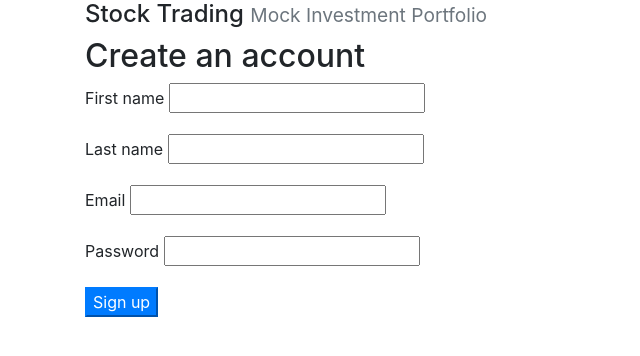
After one commit to ucsb-cs48-w19/6pm-stock-trading, a Flask app: page /signup in a window 1280 px wide. The commit adds this page. Shown: the top 356 px of the page, without its empty margins (0-640 px from the left). Run offline with Flask 2, Linux system fonts and the light colour scheme; some libraries are stand-ins or nearby versions.

Commit message:
added signup page, form for signup, and connected database to signup

```diff
--- /dev/null
+++ b/app/forms.py
@@ -0,0 +1,10 @@
+from flask_wtf import Form
+from wtforms import StringField, PasswordField, SubmitField
+from wtforms.validators import DataRequired, Email, Length
+
+class SignupForm(Form):
+  first_name = StringField('First name', validators=[DataRequired("Please enter your first name.")])
+  last_name = StringField('Last name', validators=[DataRequired("Please enter your last name.")])
+  email = StringField('Email', validators=[DataRequired("Please enter your email address."), Email("Please enter your email address.")])
+  password = PasswordField('Password', validators=[DataRequired("Please enter a password."), Length(min=6, message="Passwords must be 6 characters or more.")])
+  submit = SubmitField('Sign up')
--- a/app/routes.py
+++ b/app/routes.py
@@ -1,5 +1,6 @@
-from flask import Flask, render_template
+from flask import Flask, render_template, request, session, redirect, url_for
 from models import db, User
+from forms import SignupForm
 
 app = Flask(__name__)
 
@@ -20,24 +21,30 @@ def about():
 def dashboard():
   return render_template("dashboard.html")
 
-
 @app.route("/personal-info")
 def personal_info():
   return render_template("personal-info.html")
 
-@app.route("/login")
-def login():
-    return render_template("login.html")
+@app.route("/signup", methods=["GET", "POST"])
+def signup():
+  if 'email' in session:
+    return redirect(url_for('dashboard'))
 
-@app.route("/login", methods = ['GET', 'POST'])
-def authenticate_user():
-	print("Login Processing ")
-	return render_template("index.html")
+  form = SignupForm()
 
-	#process user data from the post request
+  if request.method == "POST":
+    if form.validate() == False:
+      return render_template('signup.html', form=form)
+    else:
+      newuser = User(form.first_name.data, form.last_name.data, form.email.data, form.password.data)
+      db.session.add(newuser)
+      db.session.commit()
 
+      session['email'] = newuser.email
+      return redirect(url_for('dashboard'))
 
-
+  elif request.method == "GET":
+    return render_template('signup.html', form=form)
 
 
 if __name__ == "__main__":
--- a/app/templates/index.html
+++ b/app/templates/index.html
@@ -13,7 +13,7 @@
 					  <p class="lead mt-5 ">
 					  	<row>
 					  		<col>
-					    		<a class="btn btn-light btn-lg" href="#" role="button">Sign Up</a>
+					    		<a class="btn btn-light btn-lg" href="/signup" role="button">Sign Up</a>
 					    		<a class="btn btn-light btn-lg" href="/about" role="button">Learn More</a>
 					    	</col>
 				    	</row>
--- /dev/null
+++ b/app/templates/signup.html
@@ -0,0 +1,63 @@
+{% extends "layout.html" %}
+
+{% block content %}
+  <main class="container signup-section">
+    <div class="section-content">
+      <h2>Create an account</h2>
+
+      <form method="POST" action="/signup">
+        {{ form.hidden_tag() }}
+
+        <div class="form-group">
+          {{ form.first_name.label }}
+
+          {% if form.first_name.errors %}
+            {% for error in form.first_name.errors %}
+              <p class="error-message">{{ error }}</p>
+            {% endfor %}
+          {% endif %}
+
+          {{ form.first_name }}
+        </div>
+
+        <div class="form-group">
+          {{ form.last_name.label }}
+
+          {% if form.last_name.errors %}
+            {% for error in form.last_name.errors %}
+              <p class="error-message">{{ error }}</p>
+            {% endfor %}
+          {% endif %}
+
+          {{ form.last_name }}
+        </div>
+
+        <div class="form-group">
+          {{ form.email.label }}
+
+          {% if form.email.errors %}
+            {% for error in form.email.errors %}
+              <p class="error-message">{{ error }}</p>
+            {% endfor %}
+          {% endif %}
+
+          {{ form.email }}
+        </div>
+
+        <div class="form-group">
+          {{ form.password.label }}
+
+          {% if form.password.errors %}
+            {% for error in form.password.errors %}
+              <p class="error-message">{{ error }}</p>
+            {% endfor %}
+          {% endif %}
+
+          {{ form.password }}
+        </div>
+
+        {{ form.submit(class="btn-primary") }}
+      </form>
+    </div>
+  </main>
+{% endblock %}
```
